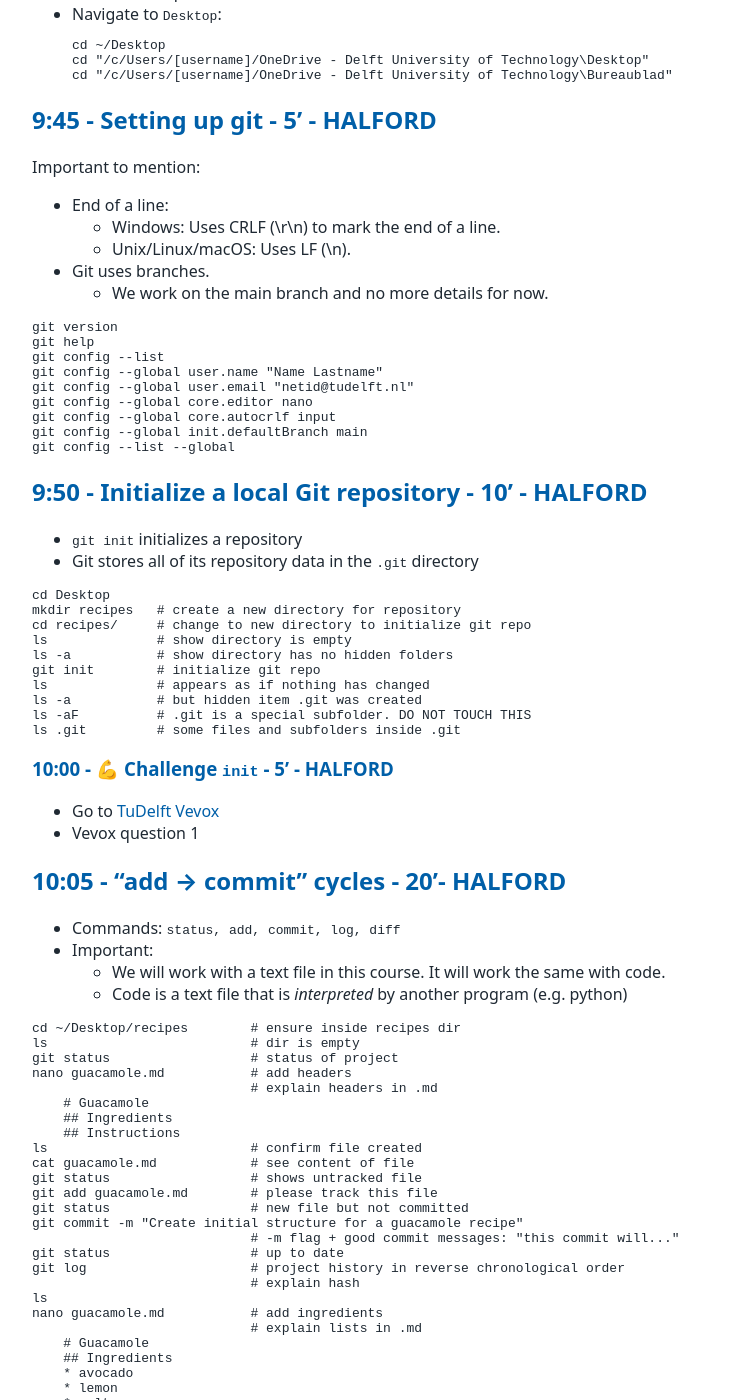
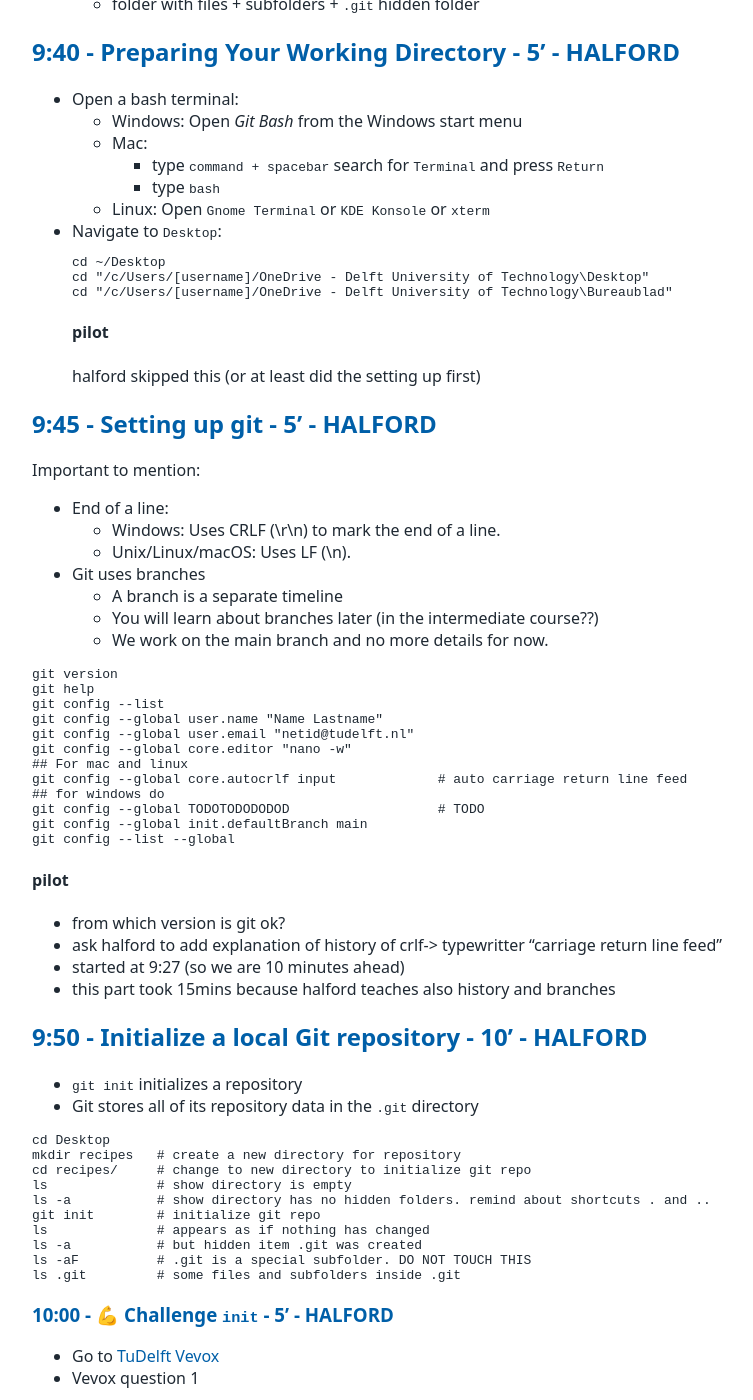
Before and after one commit to tu-delft-library/introduction_to_version_control_with_git, a Jekyll site: the page built from materials_for_trainers/lesson_plan.md, in a window 1280 px wide and 1400 px high, scrolled down 922 px. Shown: the whole window, without its empty margins (108-861 px from the left). Built offline with Jekyll 4.4.1, drawn with Linux system fonts in a browser that asks for light colours; our own code applies the rules of GitHub Pages for plain Markdown files; some of the changed text lies outside the part shown.

Commit message:
notes from pilot

````diff
--- a/materials_for_trainers/lesson_plan.md
+++ b/materials_for_trainers/lesson_plan.md
@@ -8,10 +8,16 @@
     - install VSCode
     - create a GitHub account
 - 🙋 Getting help (🆘 red  ✅ green stickers)
+#### pilot
+everyone was prepared so this too no time
 
 ## 9:25 - Icebreaker - 5' - CATA
 - Instructions for the icebreaker in the links document
 - When finished ask the group to share some of the answers they got
+#### pilot
+- used name tags to find someone with the same initials
+- people were quite chatty already so didn't want to stop
+- added questions to slides so that's easier to explain
 
 ## 9:30 - Introduction to version control - 10' - CATA
 - 🎦 introduce git using [slides](https://tud365.sharepoint.com/:p:/r/sites/ResearchDataServices/Gedeelde%20documenten/Training/Research_Software_Training/lesson_plans/resources/Introduction%20to%20version%20control%20with%20Git.pptx?d=w582c916207804aac981699323fe83c38&csf=1&web=1&e=c4zb1b)
@@ -29,19 +35,25 @@
         - type `command + spacebar` search for `Terminal` and press `Return`
         - type `bash`
     - Linux: Open `Gnome Terminal` or `KDE Konsole` or `xterm`
+
 - Navigate to `Desktop`:
 ```console
 cd ~/Desktop
 cd "/c/Users/[username]/OneDrive - Delft University of Technology\Desktop"
 cd "/c/Users/[username]/OneDrive - Delft University of Technology\Bureaublad"
 ```
+#### pilot
+halford skipped this (or at least did the setting up first)
 
 ## 9:45 - Setting up git - 5' - HALFORD
+
 Important to mention:
 - End of a line:
     - Windows: Uses CRLF (\r\n) to mark the end of a line.
     - Unix/Linux/macOS: Uses LF (\n).
-- Git uses branches.
+- Git uses branches
+    - A branch is a separate timeline
+    - You will learn about branches later (in the intermediate course??)
     - We work on the main branch and no more details for now.
 
 ```console
@@ -50,11 +62,19 @@ git help
 git config --list
 git config --global user.name "Name Lastname"
 git config --global user.email "netid@tudelft.nl"
-git config --global core.editor nano
-git config --global core.autocrlf input
+git config --global core.editor "nano -w"
+## For mac and linux
+git config --global core.autocrlf input             # auto carriage return line feed
+## for windows do
+git config --global TODOTODODODOD                   # TODO
 git config --global init.defaultBranch main
 git config --list --global
 ```
+#### pilot
+- from which version is git ok?
+- ask halford to add explanation of history of crlf-> typewritter "carriage return line feed"
+- started at 9:27 (so we are 10 minutes ahead)
+- this part took 15mins because halford teaches also history and branches
 
 ## 9:50 - Initialize a local Git repository - 10' - HALFORD
 - `git init` initializes a repository
@@ -65,7 +85,7 @@ cd Desktop
 mkdir recipes   # create a new directory for repository
 cd recipes/     # change to new directory to initialize git repo
 ls              # show directory is empty
-ls -a           # show directory has no hidden folders
+ls -a           # show directory has no hidden folders. remind about shortcuts . and ..
 git init        # initialize git repo
 ls              # appears as if nothing has changed
 ls -a           # but hidden item .git was created
@@ -120,11 +140,27 @@ git add guacamole.md        # explain stating area: like framing for a photo
 git commit -m "Add ingredients to guacamole recipe"
 git log
 ```
+#### pilot
+started at 9:55
+tips: engage by asking before typing structure of recipe
+there were questions about "end of line" warning?
+there were questions about working tree already after first commit
+lots of questions at 10:15. once they floor opened they went wild. AND probably ready for a coffee break at 10:15 (maybe cause we started content 10mins before?)
+questions (and worries) about `git blame`
+
 ### 10:25 - 💪 Challenge `changes` - 5' - HALFORD
 - Go to [TuDelft Vevox](https://tudelft.vevox.com/#/meetings)
 - Vevox question 2
 
+#### pilot
+5mins is enough per question including reading the question
+- question: is it too disrupting to stop just for one question? maybe better to lump Q1 and Q2
+- question 2 -> too early we have not make the lime. Change the question text!
+
 ## 10:30 - Break - 15'
+#### pilot
+start at 10:40 because of lots of questions. Is it better to talk about staging area earlier? like in the intro slides?
+clearly some people had git experience cause they were asking about conflicts and dependencies
 
 ## 10:45 - Working directory and staging area - 10' - CATA
 - Working directory -> staging area -> commit history (database)
@@ -156,6 +192,12 @@ git commit -m "Modify guacamole to traditional recipe"
 git status
 git log
 ```
+#### pilot
+start at 10:50
+did the optional: git add . -> to show them how not to do things.
+added messynes but realism
+
+
 ### 10:55 - 💪 Challenge `staging` - 10' - CATA
 `bio Repository` challenge explained in `links` document
 #### Solution
@@ -170,6 +212,10 @@ git commit -m "Add biography file"  # commit changes
 nano me.txt                         # modify one line, add a fourth line
 git diff me.txt                     # show differences
 ```
+#### pilot
+start at 11:!5
+best to show exercise on the screen (show links file). Voice instructions is not enough.
+about half the people put up the green post it after 8 minutes.
 
 ## 11:05 - git HEAD/TAG game - 15' - CATA
     HEAD
@@ -227,11 +273,15 @@ git log --oneline
 git restore -s nana guacamole.md    # -s same as with the hash -> source
 git status                          # restored file is not staged!
 ```
+
 ## 11:45 - Break - 15'
+#### pilot
+started at 11:55 -> 12:05
 
 ### 12:00 - 💪 Challenges `history` - 10' - HALFORD
 - Go to [TuDelft Vevox](https://tudelft.vevox.com/#/meetings)
 - Vevox question 3 and 4
+some wait to hear the explanation to answer the vevox -> TODO add "I don't know"
 
 ## 12:10 - Git ignore - 10' - HALFORD
 Emphasize importance of `.ignore` file to keep repository clean.
@@ -249,22 +299,37 @@ nano .gitignore                     # type lines below
         pictures/
 cat .gitignore                      # confirm content of .gitignore
 git status                          # no pictures but yes new .gitignore file
-git add .gitignore                  # let's track this file
+git add .gitignore                  # let's track this file. it won't ignore itself
 git commit -m "Ignore png files and the pictures folder"
 git status                          # all clean
 ls                                  # files are in folder but not tracked by git
 git add a.png                       # if accidentally added, shows warning
 git status --ignored                # status of ignored files
+mkdir anotherfolder                 # empty folder
+git status                          # nothing! git does not see empty folder
+```
+#### pilot
+started at 12:14
 
-```
+
 ### 12:20 - 💪 Challenges `ignore` - 10' - HALFORD
 - Go to [TuDelft Vevox](https://tudelft.vevox.com/#/meetings)
 - Vevox question 5 and 6
 
+#### pilot
+started at 12:27 -> ended 12:33 ~ 5mins
+there were more questions about .gitignore -> multiple .gitignore files?
+in general it seems vevox questions becuase they are multiple choice are quick to be answered -> 2mins per question
+the hands on exercise can use more time (e.g. bio repository)
+3 more minutes on extra question -> so still safest to leave 10minutes
+
 ## 12:30 - Lunch break - 60'
 
 ## 13:30 - SSH key - 20' - CATA
-
+- Why SSH key?
+    - go though the option of writing password everytime
+    - we can bypass this by adding a key
+    - tells github that is safe to communicate with your machine
 - Log into GitHub
 - Create Secure Shell Protocol (SSH) key
     - SSH key in GitHub is paired to key in your computer
@@ -318,11 +383,30 @@ GitHub displays timestamps in a human readable relative format (i.e. “22 hours
 ### 14:15 - 💪 Challenges `remotes` - 10' - CATA
 - Go to [TuDelft Vevox](https://tudelft.vevox.com/#/meetings)
 - Vevox question 7 and 8
+#### pilot
+Q7 talks about "pull" when has not been covered yet
 
 ## 14:25 - Break - 15'
 
 ## 14:40 - TU Delft FAIR software guidelines - 15' - HALFORD
 - 🎦 use [slides](https://tud365.sharepoint.com/:p:/r/sites/ResearchDataServices/Gedeelde%20documenten/Training/Research_Software_Training/lesson_plans/resources/Introduction%20to%20version%20control%20with%20Git.pptx?d=w582c916207804aac981699323fe83c38&csf=1&web=1&e=c4zb1b)
+
+#### pilot
+- started at 14:42
+from halford's talk
+- cutting edge technology with specific data
+- they can't reprocude our results
+- how can they cite us if they can not find it
+- reusable -> relevant
+- we consume a wild amount of money doing research -> or granny is paying tax for this -> we owe to people to be accountable and transparent
+- fair data and fair software
+    they're not quite the same
+- fair vs open science
+    - e.g. personal data can not be open but it can be fair
+    - as open as possible but as closed as necessary
+- TODO ask Heather to add details of license and copyright to slides
+    - note to trainer -> Add importance to talk about the common licenses
+- ended at 15:00
 
 ## 14:55 - 💪 Challenge `Modify a README` - 15' - HALFORD
 `Modify a README` challenge explained in `links` document
@@ -332,6 +416,9 @@ https://github.com/tu-delft-library/introduction_to_version_control_with_git/blo
 - Open file with nano
 - Complete the tasks included between [] in the README file
 - Add and commit changes to your local recipes repository
+
+#### pilot
+ended at 15:15
 
 ## 15:10 - Pulling a fresh copy of repo - 10' - HALFORD
 
@@ -351,7 +438,7 @@ pwd
 cd ..
 rm -rf recipes/                 # loose repository
 git status                      # no git repository here
-git clone git@github.com:halfordd/recipes.git # clone repository
+git clone git@github.com:[username]/recipes.git # NEW COMMAND! clone repository (copy SSH link from github)
 cd recipes
 ls
 ls -a                           # notice the difference: no .png files as they were not tracked
@@ -376,12 +463,17 @@ git commit -m "Add instructions to hummus"
 git log --oneline
 git push origin main
 ```
+#### pilot
+started at 15:23 ended at 15:35
 
 ## 15:35 - Break - 15'
 
 ## 15:50 - Demo git operations in VSCode - 20' - CATA
 - Some people prefer to use a GUI to work with Git.
 - Let's explore that using VSCode
+#### pilot
+more explanation about VS code --> what it is and why it has a terminal etc
+
 
 ### Git by default
 - Open VSCode
@@ -437,6 +529,14 @@ git show            # shows changes made on that commit (rather than differences
 git push            # uploads local changes to remote
 git pull            # downloads changes from remote to local
 ```
+#### pilots
+quite fast
 
 ## 16:35 - Feedback - 10' - CATA
 Ask participants to fill in the feedback survey
+feedback 16:27: <5mins
+
+
+#### pilot
+general note -> make desktop single background so that its less distracting than a photo of the beach where we are not right now
+remember to clear terminal more often
````
